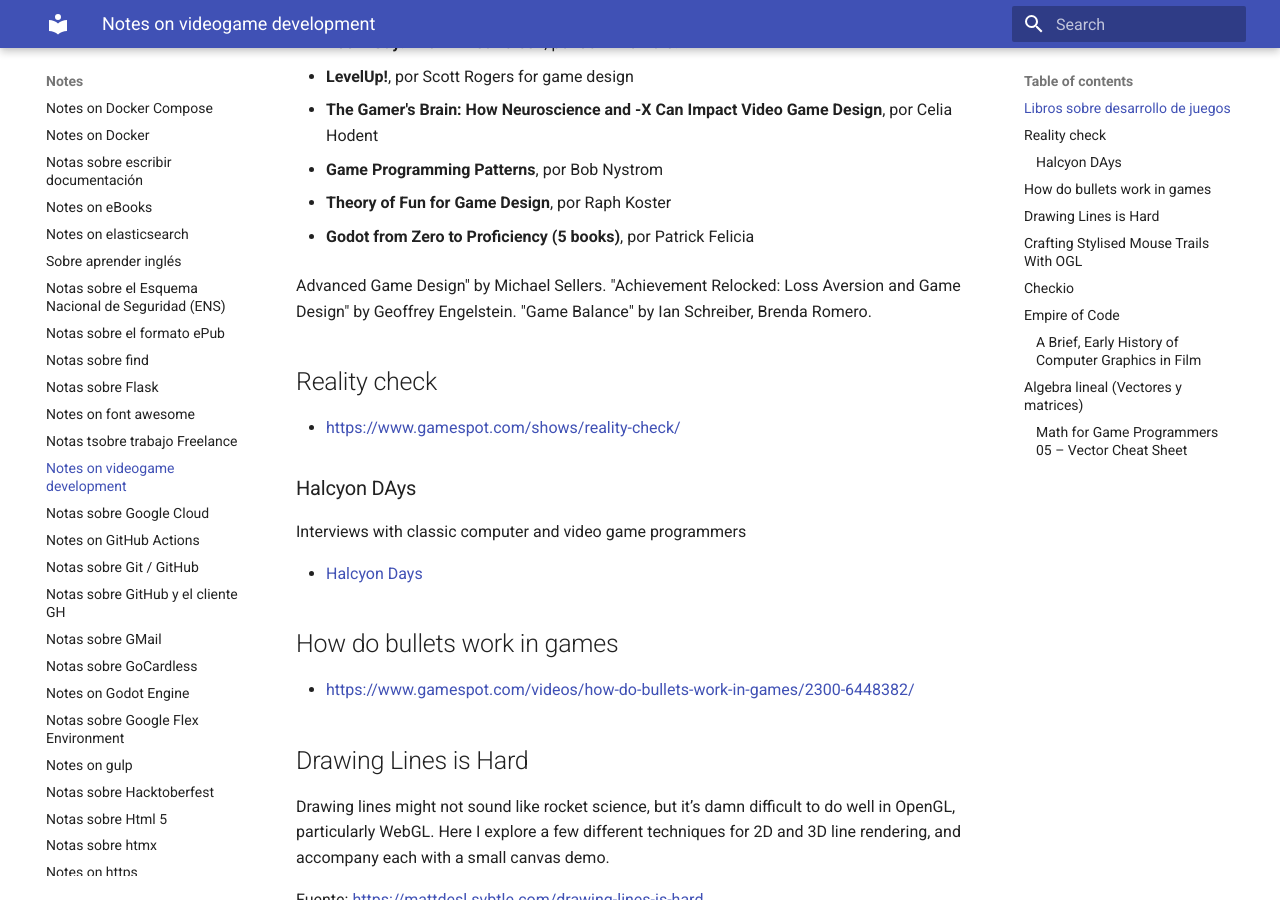
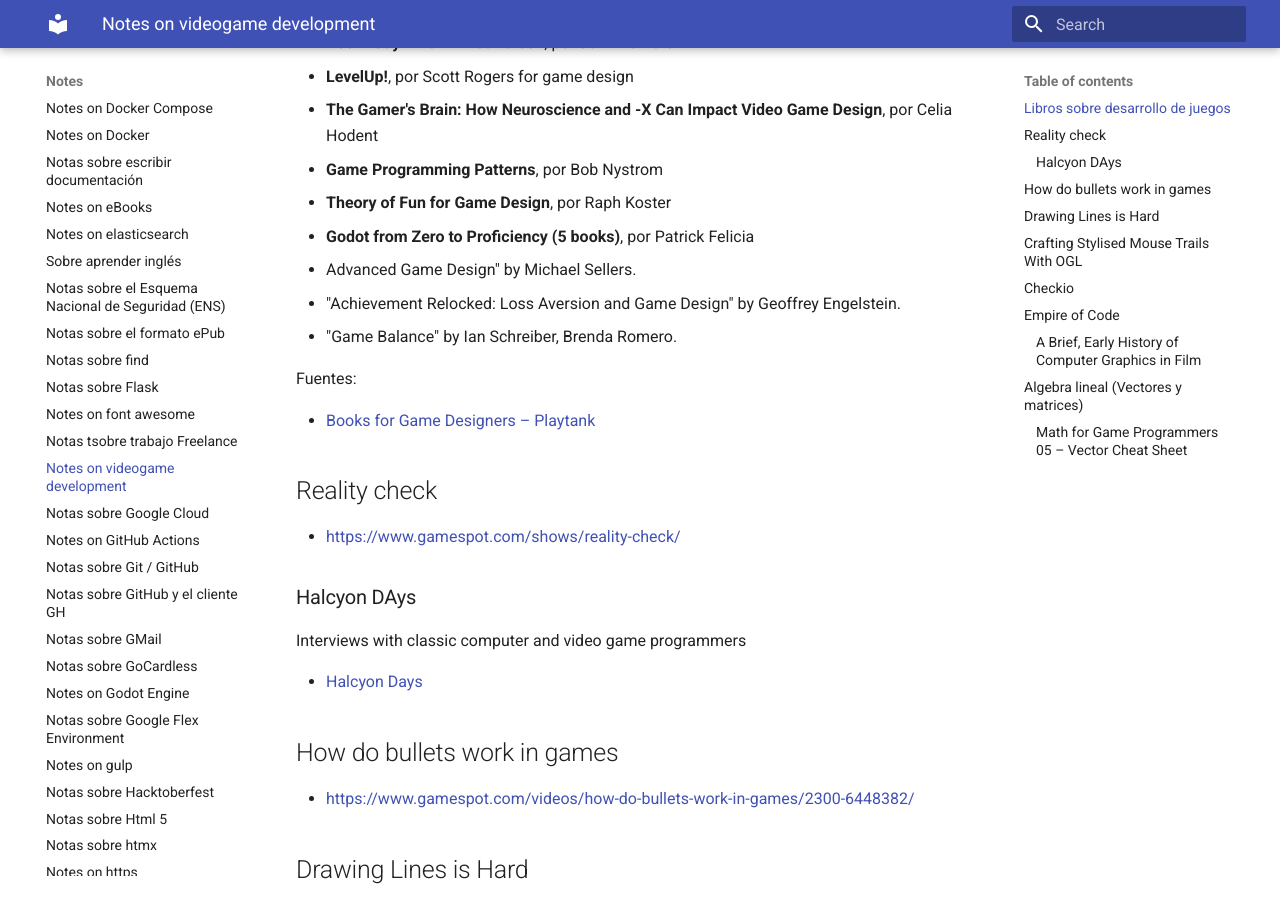
Before and after one commit to euribates/notes, an MkDocs documentation site: the page built from source/notes-on-game-development.md, in a window 1280 px wide and 900 px high, scrolled down 562 px. Built offline with MkDocs 1.6.1 and Material for MkDocs 9.7.7, drawn with Linux system fonts in a browser that asks for light colours.

Commit message:
Add notes from EdX Course

```diff
--- a/source/notes-on-game-development.md
+++ b/source/notes-on-game-development.md
@@ -39,10 +39,13 @@
 - **Godot from Zero to Proficiency (5 books)**, por Patrick Felicia
 
 
-Advanced Game Design" by Michael Sellers.
-"Achievement Relocked: Loss Aversion and Game Design" by Geoffrey Engelstein.
-"Game Balance" by Ian Schreiber, Brenda Romero.
+- Advanced Game Design" by Michael Sellers.
+- "Achievement Relocked: Loss Aversion and Game Design" by Geoffrey Engelstein.
+- "Game Balance" by Ian Schreiber, Brenda Romero.
 
+Fuentes:
+
+- [Books for Game Designers &#8211; Playtank](https://playtank.io/2022/05/18/books-for-game-designers/)
 
 ## Reality check
 
```
